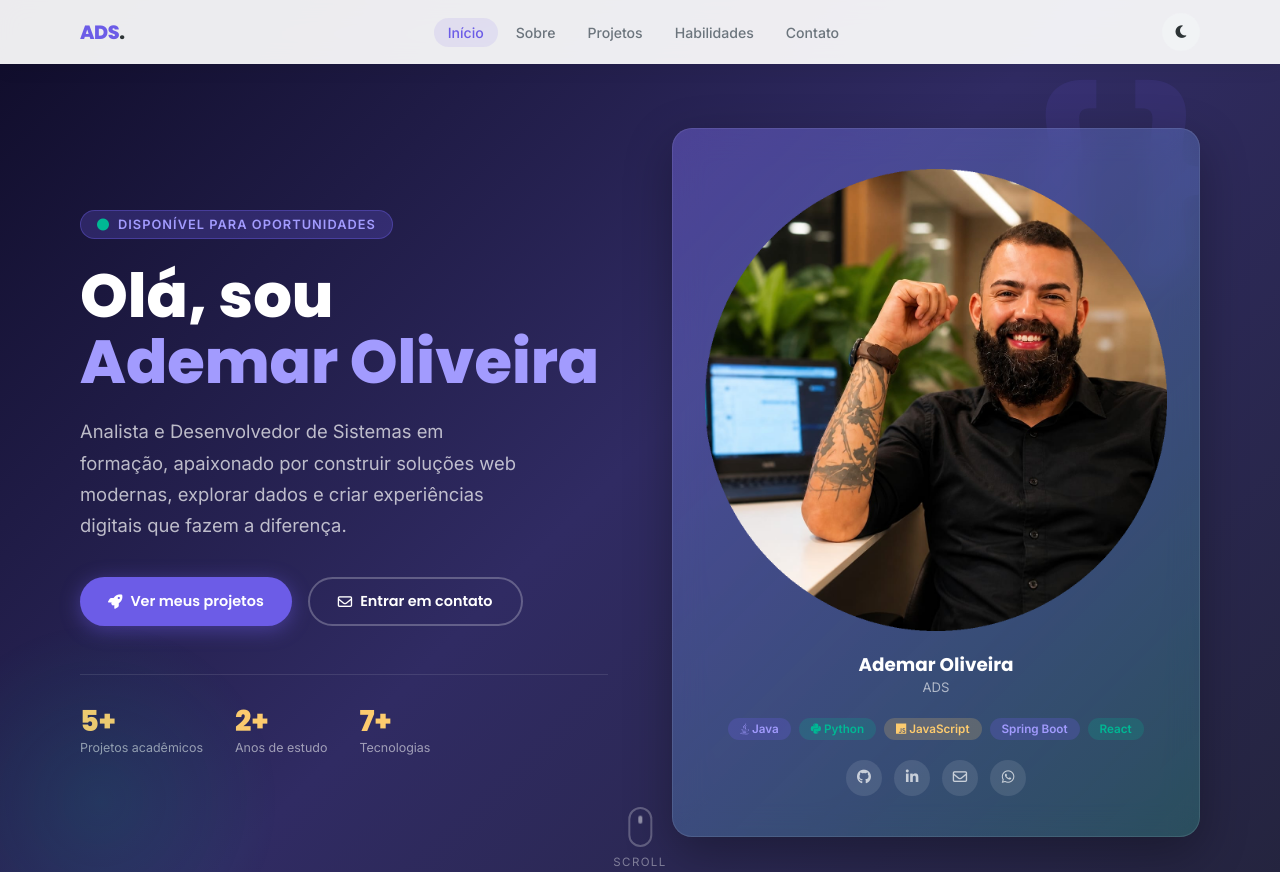
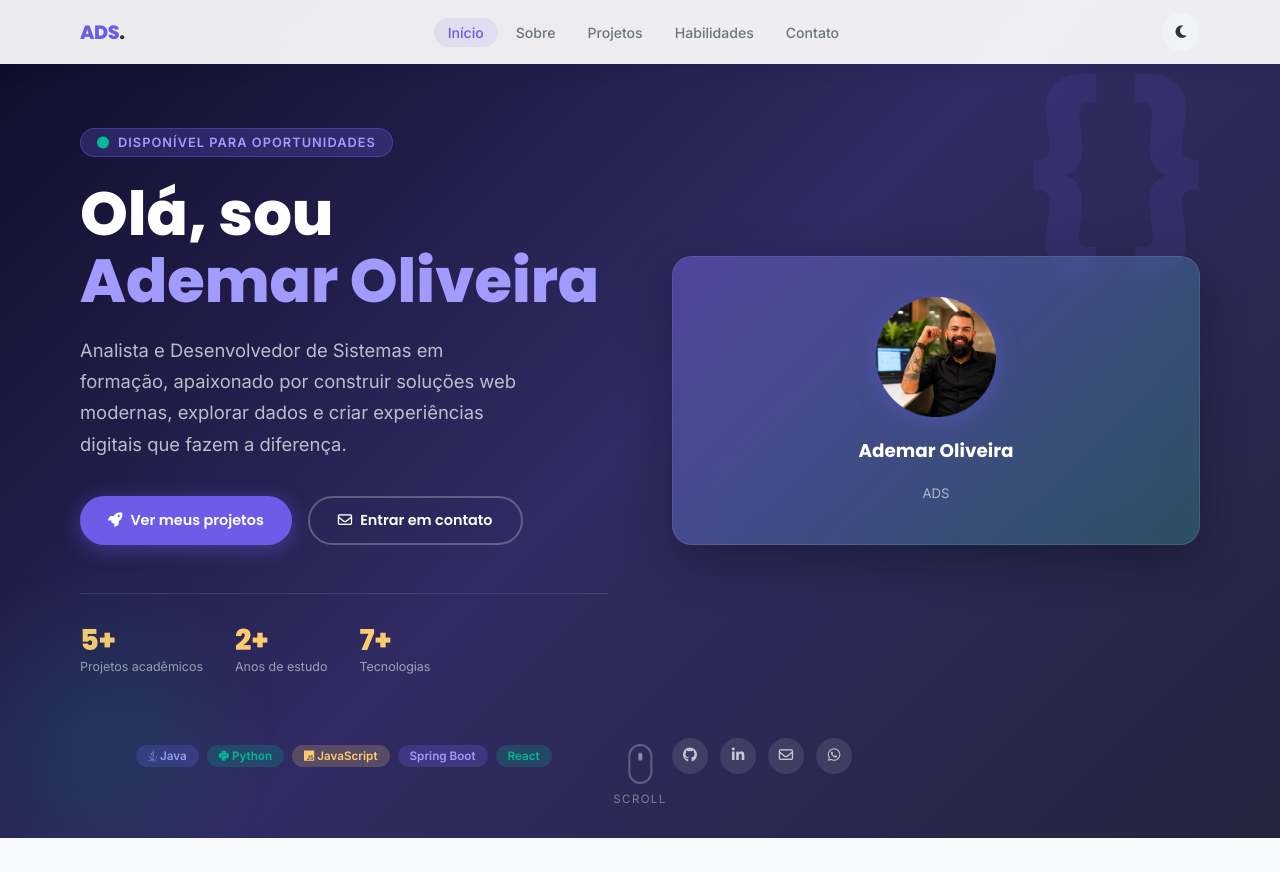
Before and after one commit to ShowcaseWeb/Portif-lio, a plain HTML site: page index.html in a window 1280 px wide. Shown: the top 872 px of the page. Drawn offline with nearby package versions, Linux system fonts and the light colour scheme.

Commit message:
Update index.html
git add .
git commit -m "adiciona foto"
git push

```diff
--- a/index.html
+++ b/index.html
@@ -770,7 +770,9 @@
 
       <!-- Right: card -->
       <div class="hero-card">
-<img src="foto_redonda.png" alt="Minha foto">  <div>
+<div class="avatar">
+  <img src="./foto_redonda.png" alt="Minha foto">
+</div>
           <div class="hero-card-name">Ademar Oliveira</div>
           <div class="hero-card-role">ADS </div>
         </div>
```
